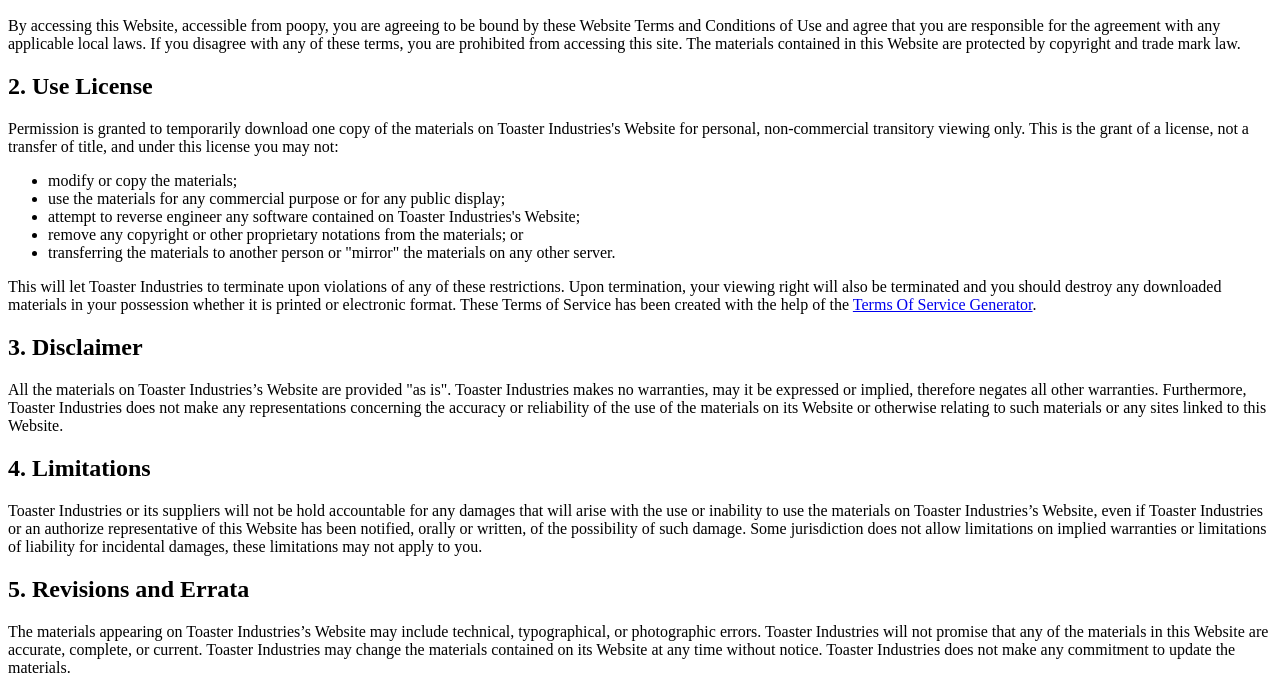
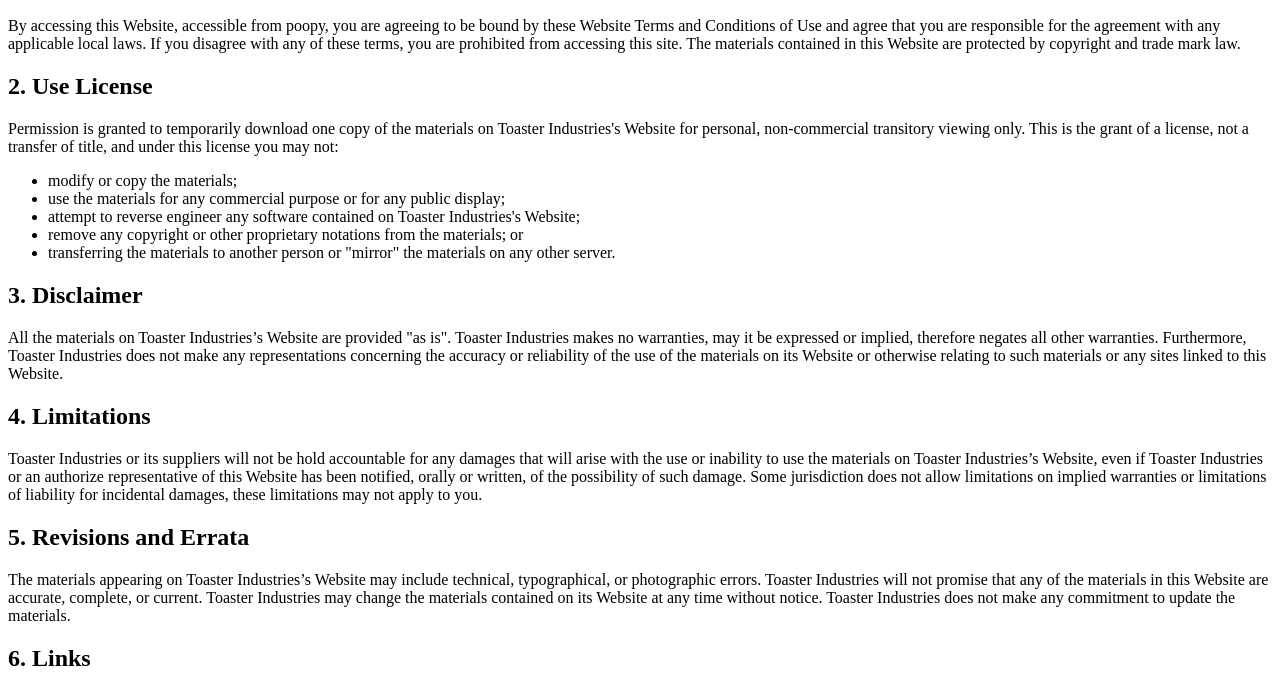
Before and after one commit to GetModuleHandleA/toasterindustries, a plain HTML site: page index.html in a window 1280 px wide. Shown: the part 96-784 px from the top of the page. Drawn offline with Linux system fonts and the light colour scheme.

Commit message:
Update index.html

```diff
--- a/index.html
+++ b/index.html
@@ -16,7 +16,7 @@
     <li>transferring the materials to another person or "mirror" the materials on any other server.</li>
 </ul>
 
-<p>This will let Toaster Industries to terminate upon violations of any of these restrictions. Upon termination, your viewing right will also be terminated and you should destroy any downloaded materials in your possession whether it is printed or electronic format. These Terms of Service has been created with the help of the <a href="https://www.termsofservicegenerator.net">Terms Of Service Generator</a>.</p>
+
 
 <h2>3. Disclaimer</h2>
 
```
